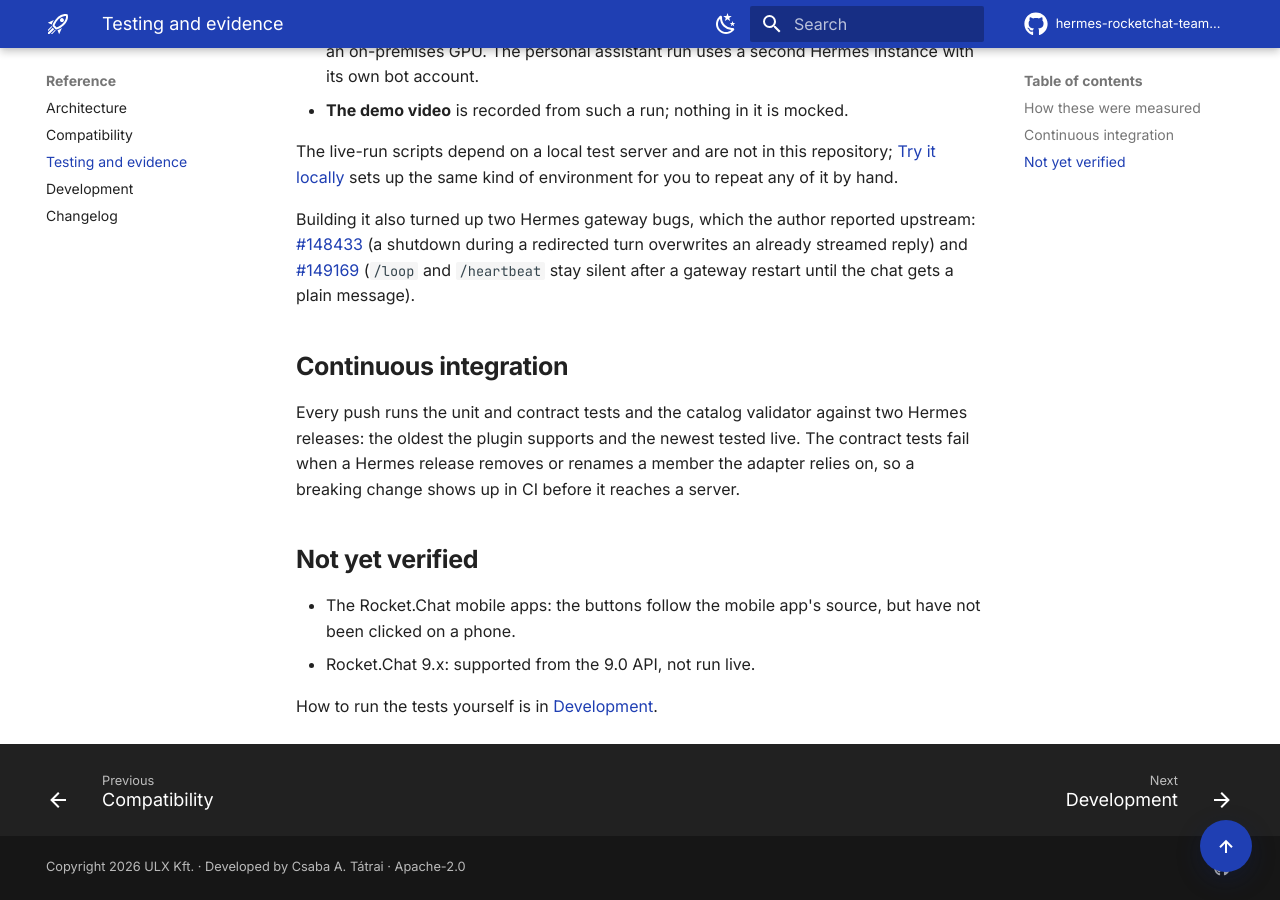
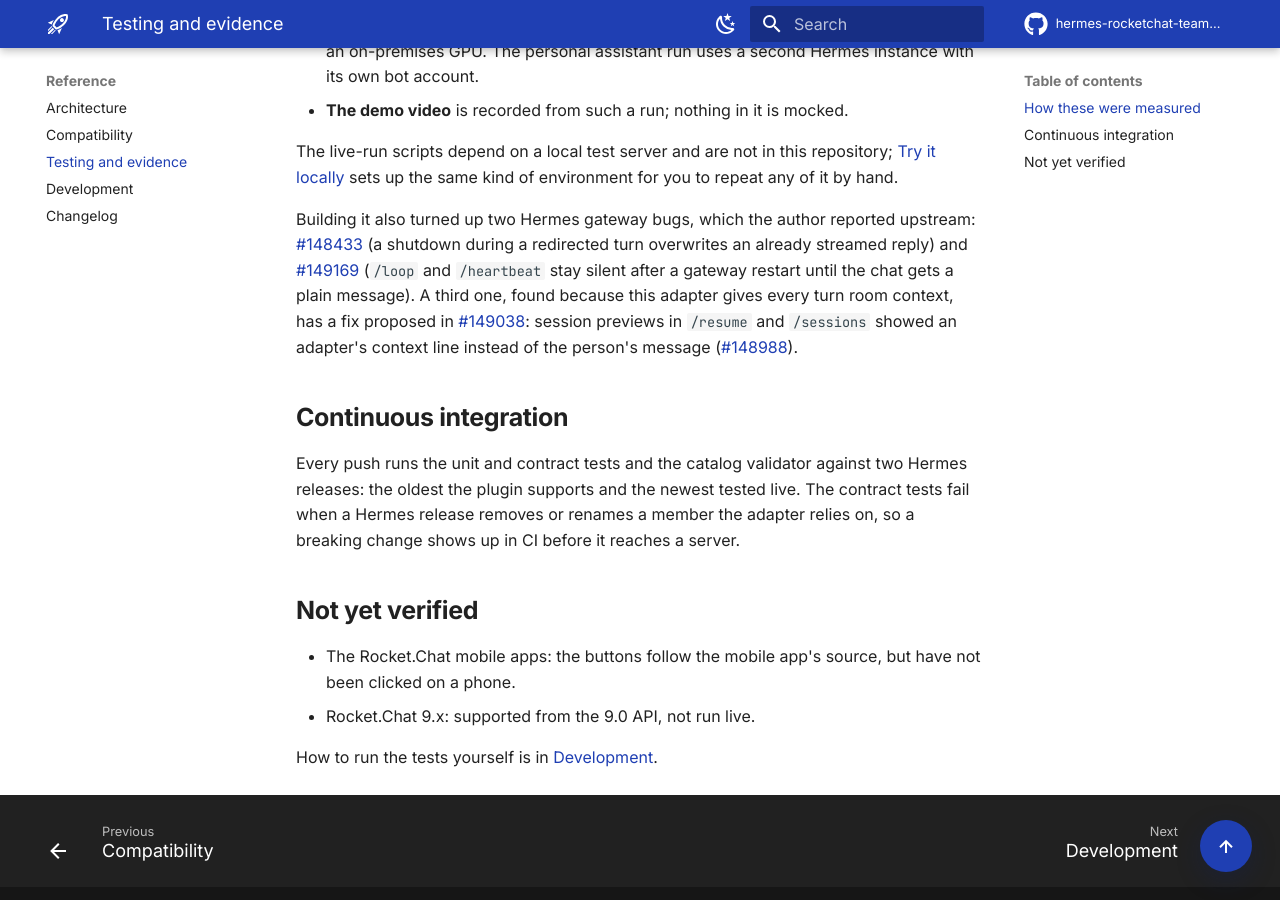
Before and after one commit to csabatatrai-ulx/hermes-rocketchat-team-gateway, an MkDocs documentation site: the page built from docs/evidence.md, in a window 1280 px wide and 900 px high, scrolled down 1767 px. Built offline with MkDocs 1.6.1 and Material for MkDocs 9.7.7, drawn with Linux system fonts in a browser that asks for light colours; comment, search, counter and statistics services are not loaded.

Commit message:
README: the upstream fix proposed for session previews (#149038)

```diff
--- a/docs/evidence.md
+++ b/docs/evidence.md
@@ -28,7 +28,7 @@ Every number below comes from a run, not from a claim. The live runs used Rocket
 
 The live-run scripts depend on a local test server and are not in this repository; [Try it locally](try.md) sets up the same kind of environment for you to repeat any of it by hand.
 
-Building it also turned up two Hermes gateway bugs, which the author reported upstream: [#148433](https://github.com/NousResearch/hermes-agent/issues/148433) (a shutdown during a redirected turn overwrites an already streamed reply) and [#149169](https://github.com/NousResearch/hermes-agent/issues/149169) (`/loop` and `/heartbeat` stay silent after a gateway restart until the chat gets a plain message).
+Building it also turned up two Hermes gateway bugs, which the author reported upstream: [#148433](https://github.com/NousResearch/hermes-agent/issues/148433) (a shutdown during a redirected turn overwrites an already streamed reply) and [#149169](https://github.com/NousResearch/hermes-agent/issues/149169) (`/loop` and `/heartbeat` stay silent after a gateway restart until the chat gets a plain message). A third one, found because this adapter gives every turn room context, has a fix proposed in [#149038](https://github.com/NousResearch/hermes-agent/pull/149038): session previews in `/resume` and `/sessions` showed an adapter's context line instead of the person's message ([#148988](https://github.com/NousResearch/hermes-agent/issues/148988)).
 
 ## Continuous integration
 
```
Also changed, not shown: README.md (+1 -1 lines).
